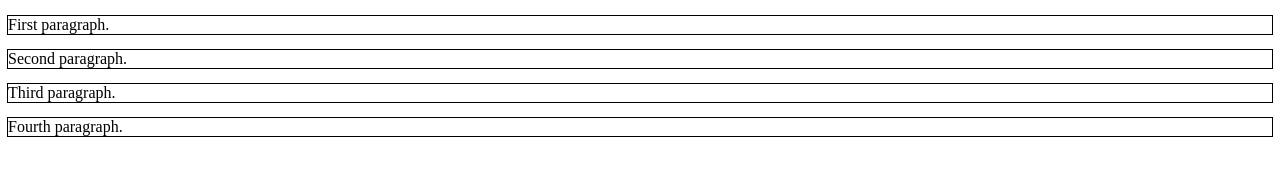
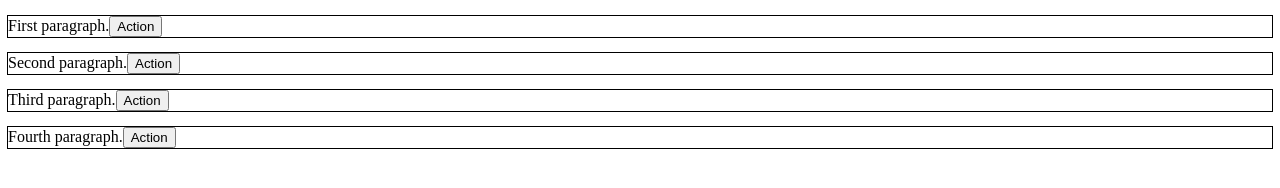
Before and after one commit to realgenekim/slate-demo, a React app: page / in a window 1280 px wide. Built offline with nearby package versions, Linux system fonts and the light colour scheme.

Commit message:
Add button next to each paragraph
Fixes #4

Add button next to each paragraph in the editor

* Modify `src/components/Editor.js` to include a button labeled "Action" next to each paragraph.
* Add an `onClick` event handler to the button that logs the text of the paragraph to the console.
* Add an `onClick` event handler to the button that highlights the current paragraph by changing its background color and unhighlights any other paragraphs.
* Use a state variable to keep track of the currently highlighted paragraph.
* Update the `renderElement` function to render paragraphs with an outline style and include the button.

---

For more details, open the [Copilot Workspace session](https://copilot-workspace.githubnext.com/realgenekim/slate-demo/issues/4?shareId=XXXX-XXXX-XXXX-XXXX).

```diff
--- a/src/components/Editor.js
+++ b/src/components/Editor.js
@@ -5,16 +5,35 @@ import { createEditor } from 'slate';
 const Editor = ({ initialValue }) => {
   const editor = useMemo(() => withReact(createEditor()), []);
   const [value, setValue] = useState(initialValue);
+  const [highlightedParagraph, setHighlightedParagraph] = useState(null);
+
+  const renderElement = ({ attributes, children, element }) => {
+    if (element.type === 'paragraph') {
+      const isHighlighted = highlightedParagraph === element;
+      const style = {
+        outline: '1px solid black',
+        backgroundColor: isHighlighted ? 'yellow' : 'white',
+      };
+
+      const handleClick = () => {
+        console.log(element.children[0].text);
+        setHighlightedParagraph(isHighlighted ? null : element);
+      };
+
+      return (
+        <p {...attributes} style={style}>
+          {children}
+          <button onClick={handleClick}>Action</button>
+        </p>
+      );
+    }
+
+    return <p {...attributes}>{children}</p>;
+  };
 
   return (
     <Slate editor={editor} value={value} onChange={newValue => setValue(newValue)}>
-      <Editable
-        renderElement={({ attributes, children }) => (
-          <p {...attributes} style={{ outline: '1px solid black' }}>
-            {children}
-          </p>
-        )}
-      />
+      <Editable renderElement={renderElement} />
     </Slate>
   );
 };
```
